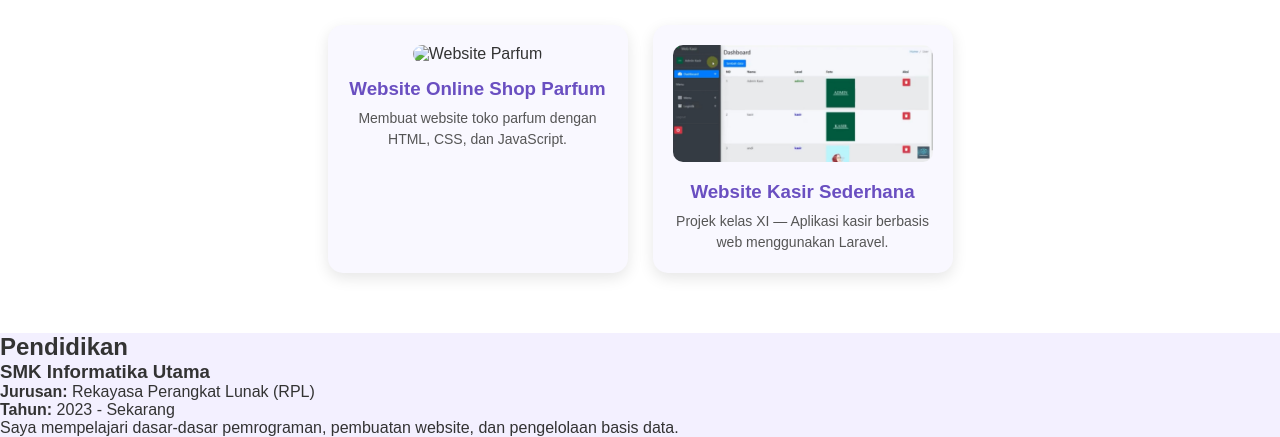
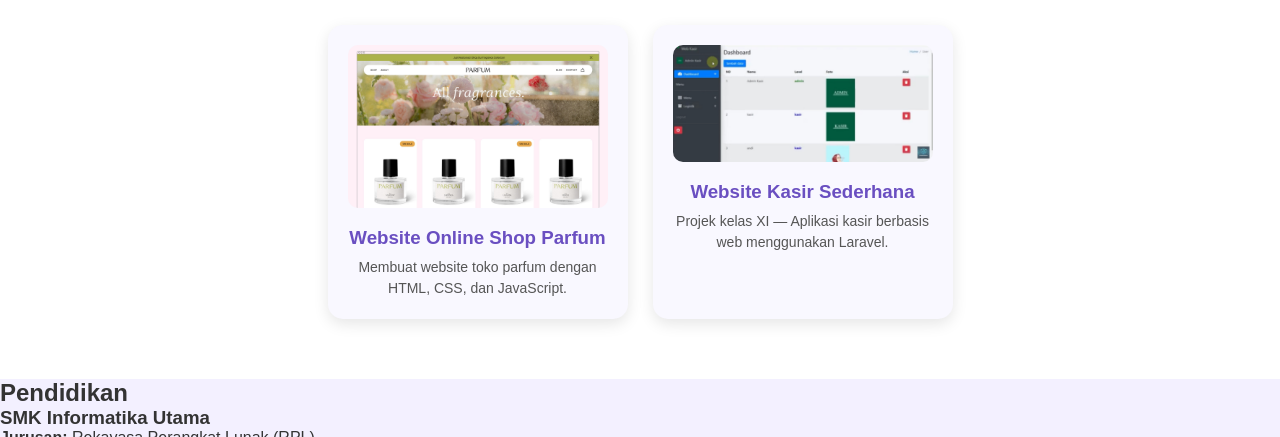
Before and after one commit to maulinasheva9/maulinasheva9.github.io, a plain HTML site: page index.html in a window 1280 px wide. Shown: the part 663-1100 px from the top of the page. Drawn offline with Linux system fonts and the light colour scheme.

Commit message:
Update index.html

```diff
--- a/index.html
+++ b/index.html
@@ -48,7 +48,7 @@
 
       <!-- Projek 1 -->
       <div class="project-item">
-        <img src="images/parfume.jpeg" alt="Website Parfum">
+        <img src="parfume.jpeg" alt="Website Parfum">
         <h3>Website Online Shop Parfum</h3>
         <p>Membuat website toko parfum dengan HTML, CSS, dan JavaScript.</p>
       </div>
```
